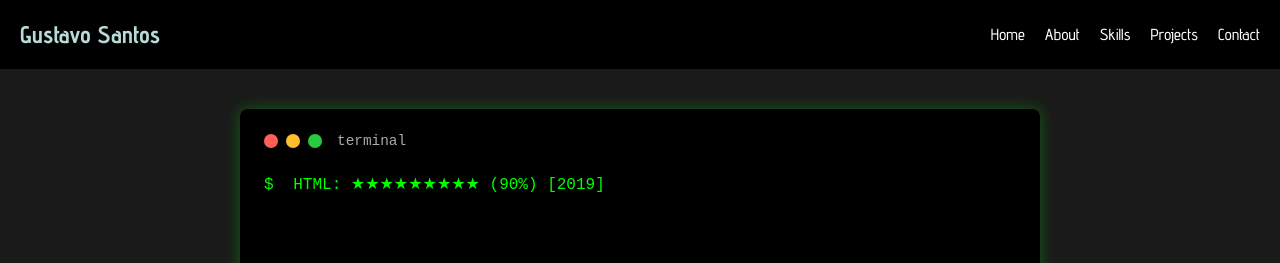
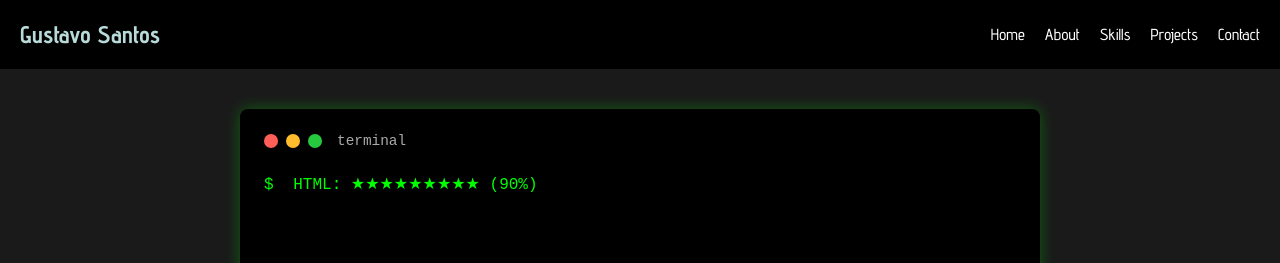
Before and after one commit to GusAtSantos/Portfolio, a React (Vite) app: page /skills in a window 1280 px wide. Shown: the top 263 px of the page. Built offline with nearby package versions, Linux system fonts and the light colour scheme.

Commit message:
Update Skills.jsx

```diff
--- a/src/pages/Skills.jsx
+++ b/src/pages/Skills.jsx
@@ -3,17 +3,16 @@ import "../assets/styles/skills_css.css";
 
 const Skills = () => {
   const skillsData = [
-    { name: "HTML", level: 90, year: 2019 },
-    { name: "CSS", level: 90, year: 2019 },
-    { name: "JavaScript", level: 85, year: 2020 },
-    { name: "React", level: 90, year: 2021 },
+    { name: "HTML", level: 90 },
+    { name: "CSS", level: 90 },
+    { name: "JavaScript", level: 85 },
+    { name: "React", level: 90 },
     // Adicione outras habilidades aqui
   ];
 
   const [displayedSkills, setDisplayedSkills] = useState([]);
   const [currentSkillIndex, setCurrentSkillIndex] = useState(0);
   const [currentText, setCurrentText] = useState('');
-  const [isTyping, setIsTyping] = useState(true);
   const [showCursor, setShowCursor] = useState(true);
 
   useEffect(() => {
@@ -28,31 +27,25 @@ const Skills = () => {
   useEffect(() => {
     if (currentSkillIndex < skillsData.length) {
       const currentSkill = skillsData[currentSkillIndex];
-      const skillText = `${currentSkill.name}: ${'★'.repeat(currentSkill.level/10)} (${currentSkill.level}%) [${currentSkill.year}]`;
+      const skillText = `${currentSkill.name}: ${'★'.repeat(currentSkill.level/10)} (${currentSkill.level}%)`;
 
-      if (isTyping) {
       if (currentText.length < skillText.length) {
         const typingTimer = setTimeout(() => {
           setCurrentText(skillText.slice(0, currentText.length + 1));
-          }, 50); // Velocidade de digitação
+        }, 50);
         return () => clearTimeout(typingTimer);
       } else {
-          // Terminou de digitar esta habilidade
-          setIsTyping(false);
-          const pauseTimer = setTimeout(() => {
+        const nextSkillTimer = setTimeout(() => {
           setDisplayedSkills(prev => [...prev, currentText]);
           setCurrentText('');
           setCurrentSkillIndex(currentSkillIndex + 1);
-            setIsTyping(true);
-          }, 1000); // Pausa entre habilidades
-          return () => clearTimeout(pauseTimer);
-        }
+        }, 800);
+        return () => clearTimeout(nextSkillTimer);
       }
     } else {
-      // Todas as habilidades foram exibidas
       setShowCursor(false);
     }
-  }, [currentSkillIndex, currentText, isTyping, skillsData]);
+  }, [currentSkillIndex, currentText, skillsData]);
 
   return (
     <div className="skills-page">
@@ -75,10 +68,14 @@ const Skills = () => {
             </div>
           ))}
 
-          {currentSkillIndex < skillsData.length && (
+          {currentSkillIndex < skillsData.length ? (
             <div className="terminal-line">
               <span className="prompt">$</span> {currentText}
               {showCursor && <span className="cursor">|</span>}
+            </div>
+          ) : (
+            <div className="terminal-line">
+              <span className="prompt">$</span> Habilidades carregadas com sucesso!
             </div>
           )}
         </div>
```
Lines whose indentation alone changed are shown as unchanged.
